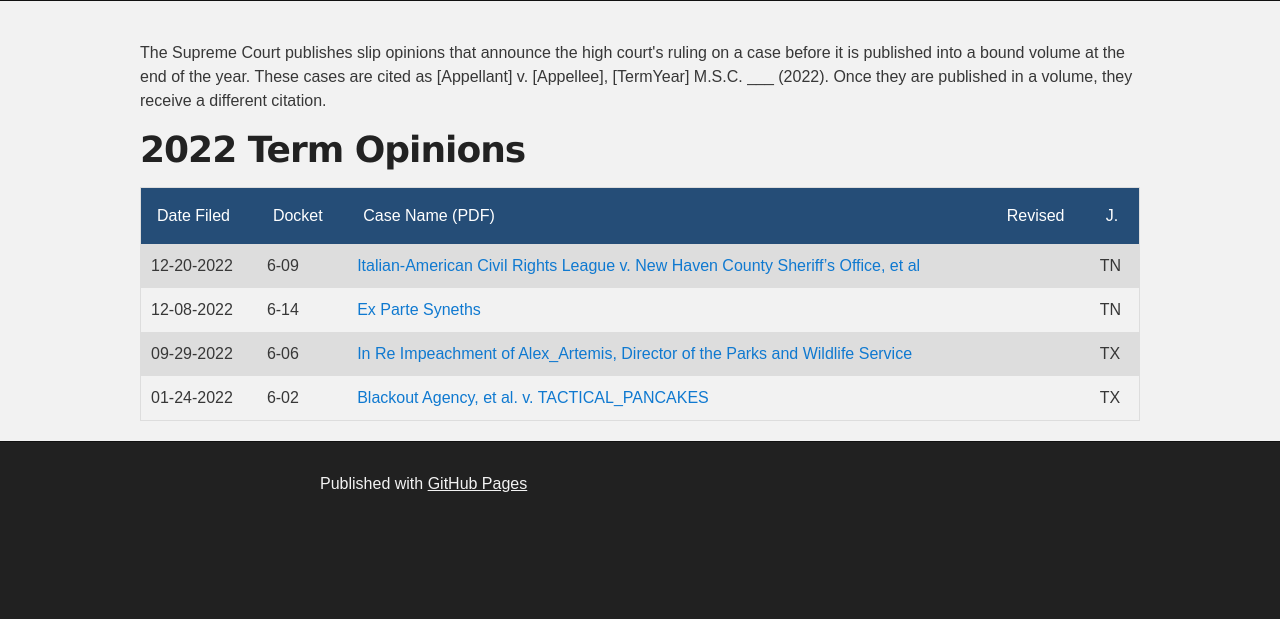
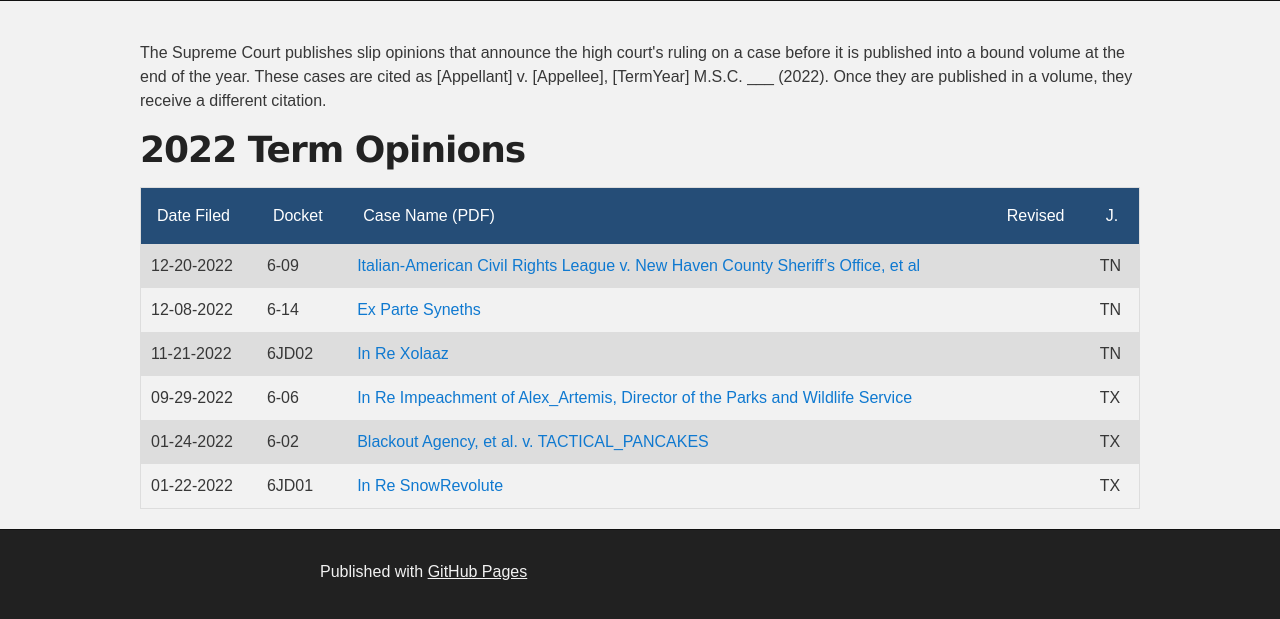
Before and after one commit to uscourtsrblx/uscourtsrblx.github.io, a Jekyll site: the page opinions.html, which Jekyll copies as it is, in a window 1280 px wide. Shown: the part 459-1078 px from the top of the page. Built offline with Jekyll 4.4.1, drawn with Linux system fonts in a browser that asks for light colours; before the commit the page ends 990 px from its top, so only the background shows below that.

Commit message:
Added JD Opinions

```diff
--- a/opinions.html
+++ b/opinions.html
@@ -191,6 +191,13 @@
             <td>TN</td>
           </tr>
 		  <tr>
+            <td>11-21-2022</td>
+			<td>6JD02</td>
+			<td><a href='/opinions/In%20Re%20Xolaaz.pdf'>In Re Xolaaz</a></td>
+            <td></td>
+            <td>TN</td>
+          </tr>
+		  <tr>
             <td>09-29-2022</td>
 			<td>6-06</td>
 			<td><a href='/opinions/In%20Re%20Alex_Artemis.pdf'>In Re Impeachment of Alex_Artemis, Director of the Parks and Wildlife Service</a></td>
@@ -201,6 +208,13 @@
             <td>01-24-2022</td>
 			<td>6-02</td>
 			<td><a href='/opinions/Blackout%20Agency,%20et%20al.%20v.%20TACTICAL_PANCAKES.pdf'>Blackout Agency, et al. v. TACTICAL_PANCAKES</a></td>
+            <td></td>
+            <td>TX</td>
+          </tr>
+		  <tr>
+            <td>01-22-2022</td>
+			<td>6JD01</td>
+			<td><a href='/opinions/In%20Re%20SnowRevolute.pdf'>In Re SnowRevolute</a></td>
             <td></td>
             <td>TX</td>
           </tr>
```
Also changed, not shown: 2 other files.
